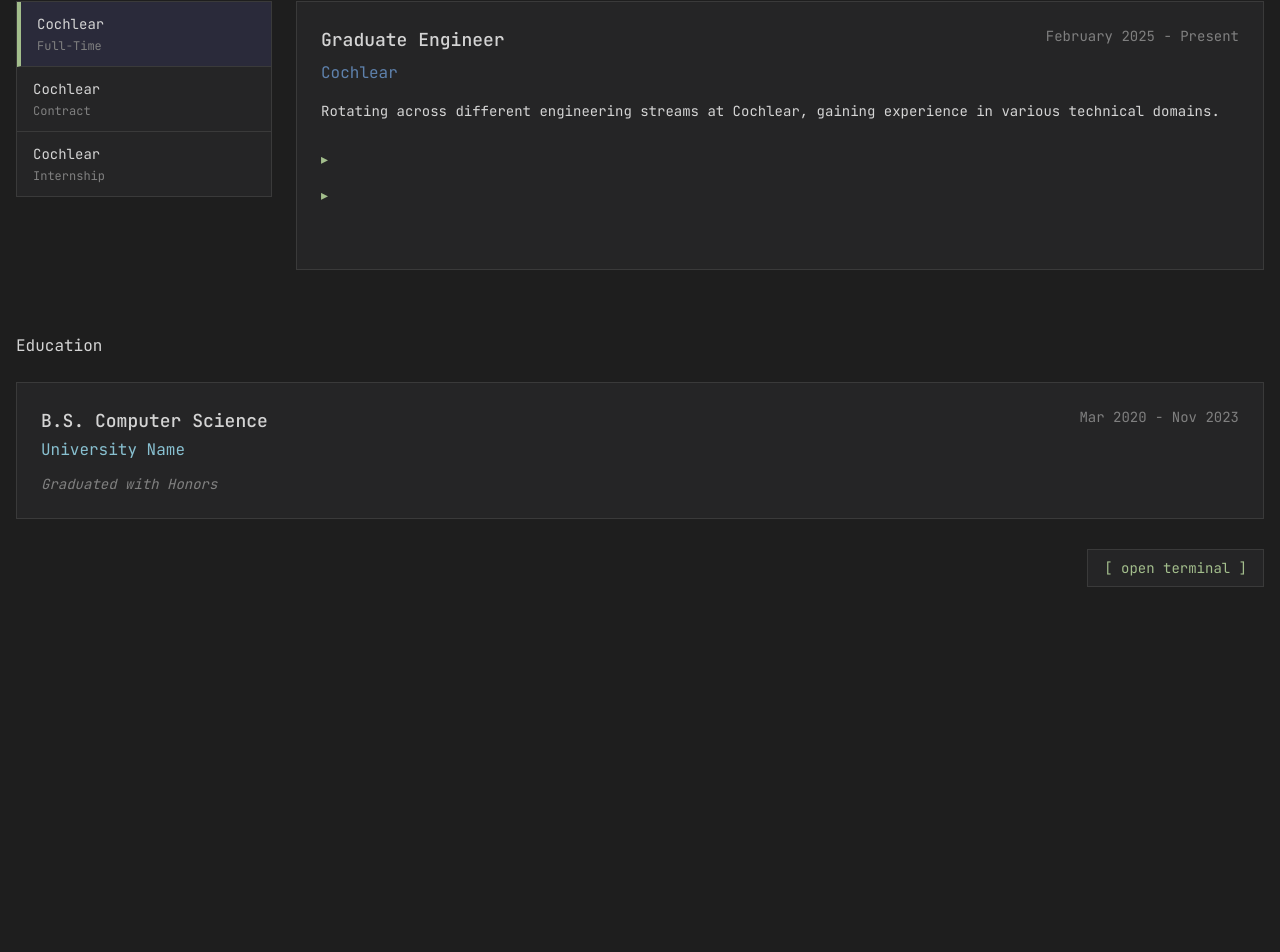
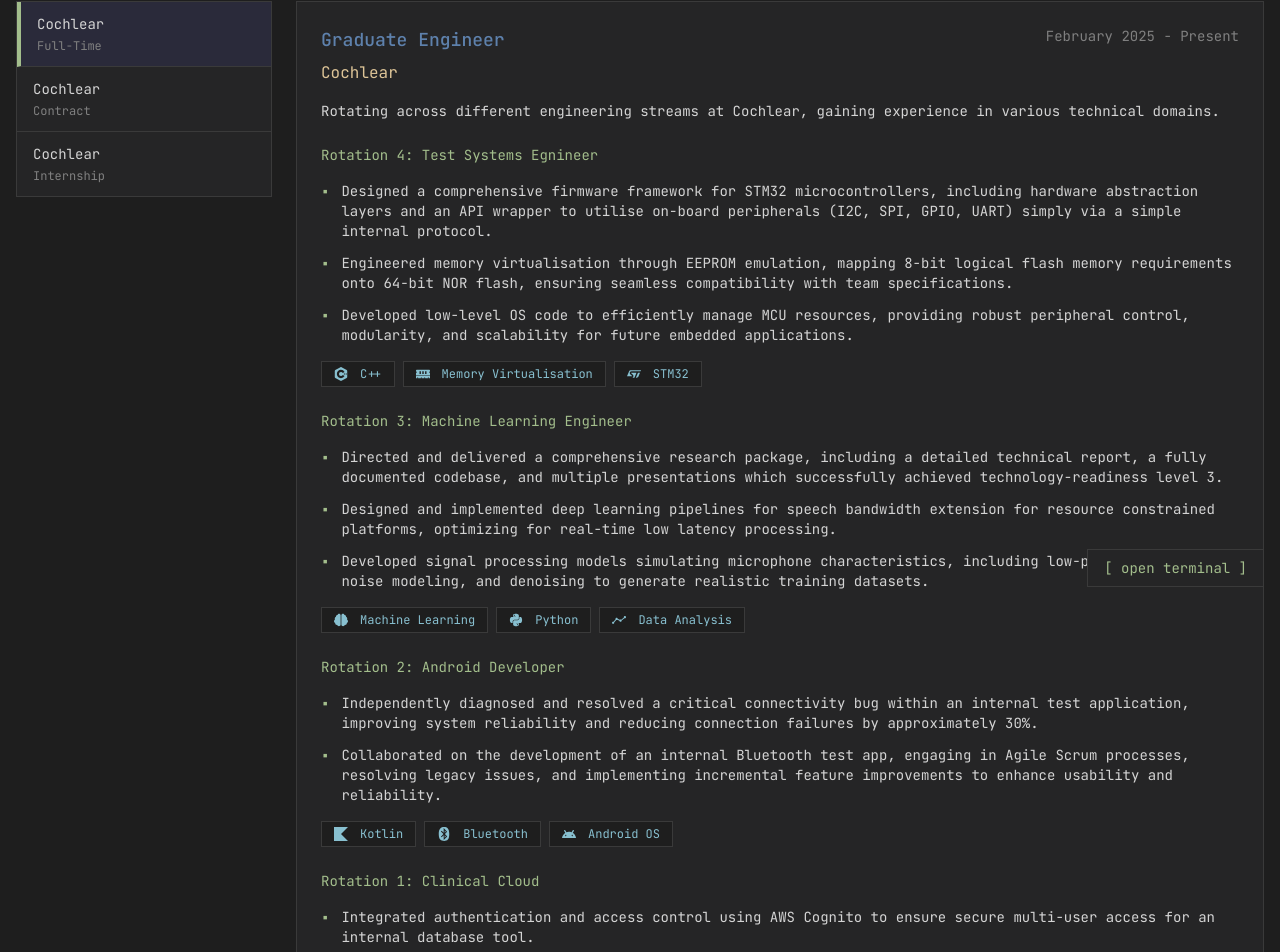
Before and after one commit to lazarr1/lulazar-com, a React (Vite) app: page /experience in a window 1280 px wide. Shown: the part 197-1149 px from the top of the page. Before the commit the page ends 860 px from the top, so only its background shows below. Built offline with nearby package versions, Linux system fonts and the light colour scheme.

Commit message:
Finished graduate year experience

```diff
--- a/src/components/ui/separator.tsx
+++ b/src/components/ui/separator.tsx
@@ -18,10 +18,12 @@
       orientation={orientation}
       className={cn(
         "bg-border shrink-0 data-[orientation=horizontal]:h-px data-[orientation=horizontal]:w-full data-[orientation=vertical]:h-full data-[orientation=vertical]:w-px",
-        className,
+        className
       )}
       {...props}
-    />
+    >
+      ...
+    </SeparatorPrimitive.Root>
   );
 }
 
--- a/src/index.css
+++ b/src/index.css
@@ -797,6 +797,10 @@
     color: #88c0d0;
   }
 
+  .text-\[\#ddc497\] {
+    color: #ddc497;
+  }
+
   .italic {
     font-style: italic;
   }
--- a/src/pages/Experience.tsx
+++ b/src/pages/Experience.tsx
@@ -1,5 +1,6 @@
 import { useState } from "react";
 import { PageTransition } from "../components/PageTransition";
+import { techIcons } from "./Projects";
 
 interface Experience {
   id: string;
@@ -28,9 +29,61 @@
       "Rotating across different engineering streams at Cochlear, gaining experience in various technical domains.",
     rotations: [
       {
-        title: "",
-        points: ["", ""],
-        tags: [],
+        title: "Rotation 4: Test Systems Egnineer",
+        points: [
+          "Designed a comprehensive firmware framework for STM32 microcontrollers, \
+           including hardware abstraction layers and an API wrapper to utilise on-board peripherals \
+           (I2C, SPI, GPIO, UART) simply via a simple internal protocol.",
+
+          "Engineered memory virtualisation through EEPROM emulation, mapping 8-bit logical flash \
+           memory requirements onto 64-bit NOR flash, ensuring seamless compatibility with team \
+           specifications.",
+
+          "Developed low-level OS code to efficiently manage MCU resources, providing robust \
+          peripheral control, modularity, and scalability for future embedded applications.",
+        ],
+        tags: ["C++", "Memory Virtualisation", "STM32"],
+      },
+      {
+        title: "Rotation 3: Machine Learning Engineer",
+        points: [
+          "Directed and delivered a comprehensive research package, including a detailed \
+          technical report, a fully documented codebase, and multiple presentations \
+          which successfully achieved technology-readiness level 3.",
+
+          "Designed and implemented deep learning pipelines for speech bandwidth \
+          extension for resource constrained platforms, optimizing for real-time \
+          low latency processing.",
+
+          "Developed signal processing models simulating microphone characteristics,\
+          including low-pass filtering, noise modeling, and denoising to generate \
+          realistic training datasets.",
+        ],
+        tags: ["Machine Learning", "Python", "Data Analysis"],
+      },
+      {
+        title: "Rotation 2: Android Developer",
+        points: [
+          "Independently diagnosed and resolved a critical connectivity bug within \
+          an internal test application, improving system reliability and reducing\
+          connection failures by approximately 30%.",
+
+          "Collaborated on the development of an internal Bluetooth test app, engaging\
+          in Agile Scrum processes, resolving legacy issues, and implementing \
+          incremental feature improvements to enhance usability and reliability.",
+        ],
+        tags: ["Kotlin", "Bluetooth", "Android OS"],
+      },
+      {
+        title: "Rotation 1: Clinical Cloud",
+        points: [
+          "Integrated authentication and access control using AWS Cognito to \
+          ensure secure multi-user access for an internal database tool.",
+
+          "Improved internal service reliability by deploying and operationalising \
+          an automated API testing framework for previously untested services.",
+        ],
+        tags: ["AWS", "SSO", "Terraform", "Node.js", "TypeScript", "Docker"],
       },
     ],
   },
@@ -119,19 +172,17 @@
                 <div className="p-6">
                   <div className="flex justify-between items-start mb-4">
                     <div>
-                      <h3 className="text-[#d4d4d4] mb-2">
+                      <h3 className="text-[#5e81ac] mb-2">
                         {selected.position}
                       </h3>
-                      <div className="text-[#5e81ac]">{selected.company}</div>
+                      <div className="text-[#ddc497]">{selected.company}</div>
                     </div>
                     <div className="text-sm text-[#808080]">
                       {selected.period}
                     </div>
                   </div>
 
-                  <p className="text-[#d4d4d4] mb-6 text-sm">
-                    {selected.description}
-                  </p>
+                  <p className="mb-6 text-sm">{selected.description}</p>
 
                   {/* Rotations if they exist */}
                   {selected.rotations &&
@@ -146,18 +197,23 @@
                               key={i}
                               className="text-[#d4d4d4] text-sm flex gap-3"
                             >
-                              <span className="text-[#a3be8c] mt-1">▸</span>
+                              <span className="text-[#a3be8c] my-2 ">▪</span>
                               <span>{point}</span>
                             </li>
                           ))}
                         </ul>
                         <div className="flex flex-wrap gap-2">
-                          {rotation.tags.map((tag) => (
+                          {rotation.tags.map((tech) => (
                             <span
-                              key={tag}
-                              className="px-3 py-1 bg-[#1e1e1e] border border-[#3a3a3a] text-[#5e81ac] text-xs"
+                              key={tech}
+                              className="flex items-center gap-3 px-3 py-1 bg-[#1e1e1e] border border-[#3a3a3a] text-[#88c0d0] text-xs rounded-full"
                             >
-                              {tag}
+                              {techIcons[tech] && (
+                                <span className="flex items-center">
+                                  {techIcons[tech]}
+                                </span>
+                              )}
+                              <span>{tech}</span>
                             </span>
                           ))}
                         </div>
@@ -173,19 +229,24 @@
                             key={i}
                             className="text-[#d4d4d4] text-sm flex gap-3"
                           >
-                            <span className="text-[#a3be8c] mt-1">▸</span>
+                            <span className="text-[#a3be8c] my-2">▪</span>
                             <span>{point}</span>
                           </li>
                         ))}
                       </ul>
                       {selected.tags && (
                         <div className="flex flex-wrap gap-2">
-                          {selected.tags.map((tag) => (
+                          {selected.tags.map((tech) => (
                             <span
-                              key={tag}
-                              className="px-3 py-1 bg-[#1e1e1e] border border-[#3a3a3a] text-[#5e81ac] text-xs"
+                              key={tech}
+                              className="flex items-center gap-3 px-3 py-1 bg-[#1e1e1e] border border-[#3a3a3a] text-[#88c0d0] text-xs rounded-full"
                             >
-                              {tag}
+                              {techIcons[tech] && (
+                                <span className="flex items-center">
+                                  {techIcons[tech]}
+                                </span>
+                              )}
+                              <span>{tech}</span>
                             </span>
                           ))}
                         </div>
--- a/src/pages/Projects.tsx
+++ b/src/pages/Projects.tsx
@@ -7,6 +7,8 @@
   FaDocker,
   FaAws,
   FaBrain,
+  FaMemory,
+  FaBluetooth,
 } from "react-icons/fa";
 import {
   SiTypescript,
@@ -22,19 +24,22 @@
   SiBlender,
   SiNginx,
   SiTailwindcss,
+  SiStmicroelectronics,
+  SiAndroid,
+  SiKotlin,
+  SiTerraform,
+  SiAmazoncognito,
 } from "react-icons/si";
+import { SlGraph } from "react-icons/sl";
 import { PageTransition } from "../components/PageTransition";
 
-const techIcons: Record<string, Element> = {
+export const techIcons: Record<string, Element> = {
   Python: <FaPython size={14} />,
   "Node.js": <FaNodeJs size={14} />,
   React: <FaReact size={14} />,
-  "Socket.io": <SiSocketdotio size={14} />,
   MongoDB: <SiMongodb size={14} />,
   "Next.js": <SiTypescript size={14} />,
   TypeScript: <SiTypescript size={14} />,
-  PostgreSQL: <SiPostgresql size={14} />,
-  Redis: <SiRedis size={14} />,
   "C++": <SiCplusplus size={14} />,
   JavaScript: <SiJavascript size={14} />,
   "HTML/CSS": (
@@ -50,6 +55,14 @@
   Blender: <SiBlender size={14} />,
   Nginx: <SiNginx size={14} />,
   TailwindCSS: <SiTailwindcss size={14} />,
+  "Memory Virtualisation": <FaMemory size={14} />,
+  STM32: <SiStmicroelectronics size={14} />,
+  "Data Analysis": <SlGraph size={14} />,
+  "Android OS": <SiAndroid size={14} />,
+  Kotlin: <SiKotlin size={14} />,
+  Bluetooth: <FaBluetooth size={14} />,
+  Terraform: <SiTerraform size={14} />,
+  SSO: <SiAmazoncognito size={14} />,
 };
 
 const projects = [
```
